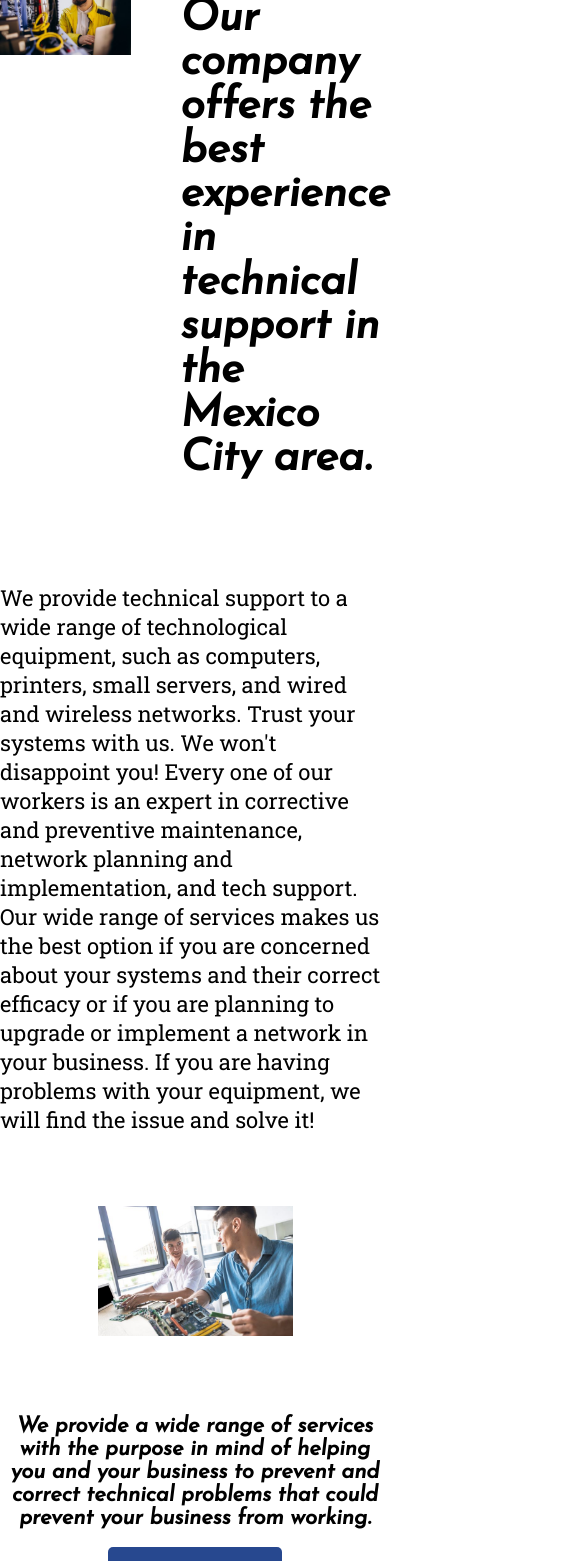
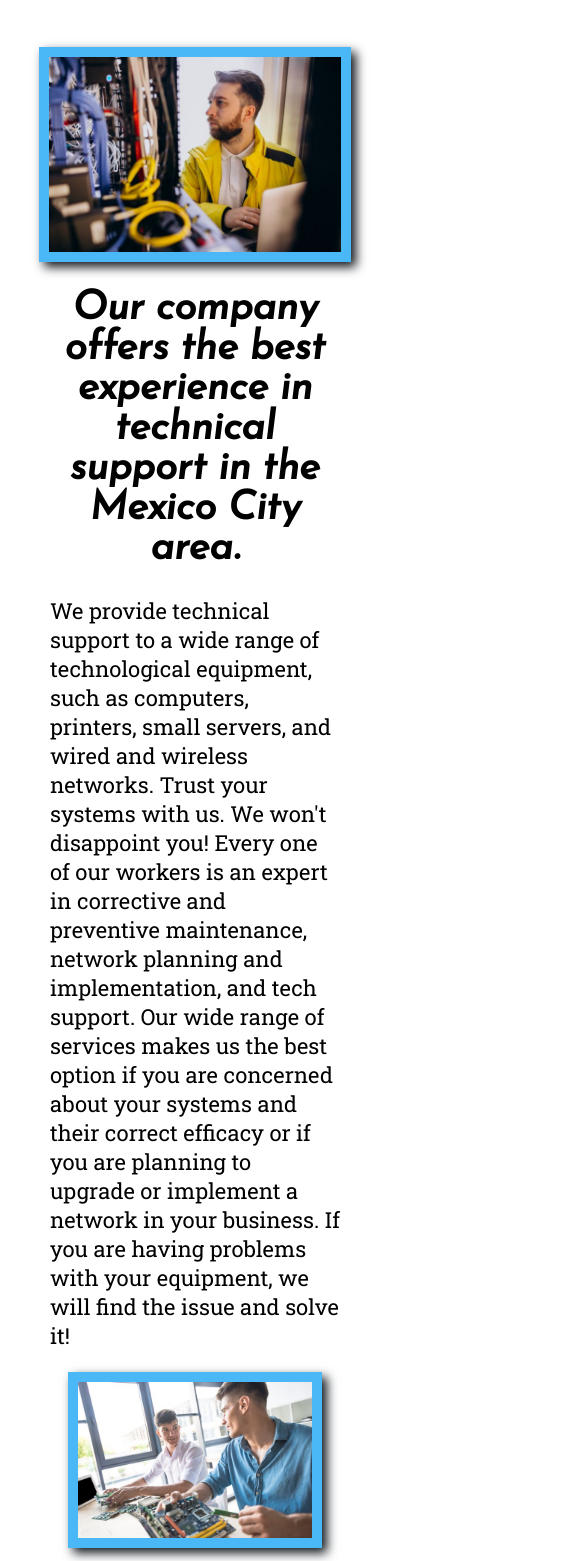
Before and after one commit to torresmarcoa/wdd130, a plain HTML site: page techsupport/index.html in a window 390 px wide. Shown: the part 239-1800 px from the top of the page, 585 px wide, since content can reach past the window. Drawn offline with Linux system fonts and the light colour scheme.

Commit message:
media added

```diff
--- a/techsupport/styles/style.css
+++ b/techsupport/styles/style.css
@@ -49,6 +49,9 @@ body {
     grid-column: 1/2;
     grid-row: 1/2;
     width: 100%;
+    border: 10px solid #4ab8f7;
+    transition: transform .5s;
+    box-shadow: 5px 5px 10px #11161b;
 }
 .home-title {
     grid-column: 2/3;
@@ -65,6 +68,9 @@ body {
     grid-row: 3/4;
     width: 50%;
     justify-self: center;
+    border: 10px solid #4ab8f7;
+    transition: transform .5s;
+    box-shadow: 5px 5px 10px #11161b;
 }
 .paragraph-two {
     grid-column: 1/3;
@@ -110,3 +116,45 @@ footer p a:hover {
 footer .social img {
     padding-top: 15px;
 }
+
+@media screen and (max-width: 900px) {
+    nav, footer {
+        flex-direction: column;
+    }
+    nav a {
+        display: block;
+        padding: 15px;
+    }
+    .grid-home {
+        display: block;
+        height: auto;
+    }
+    footer {
+        margin-top: 25px;
+    }
+    .server-one {
+        width: 75%;
+        display: block;
+        margin: 0 auto;
+    }
+    .fixing-motherboard {
+        display: block;
+        width: 60%;
+        margin: 0 auto;
+    }
+    .home-title {
+        margin-left: 50px;
+        margin-right: 50px;
+        text-align: center;
+        font-size: 20px;
+    }
+    .paragraph-one {
+        margin-left: 50px;
+        margin-right: 50px;
+    }
+    .paragraph-two {
+        margin-left: 50px;
+        margin-right: 50px;
+        text-align: center;
+    }
+}
```
